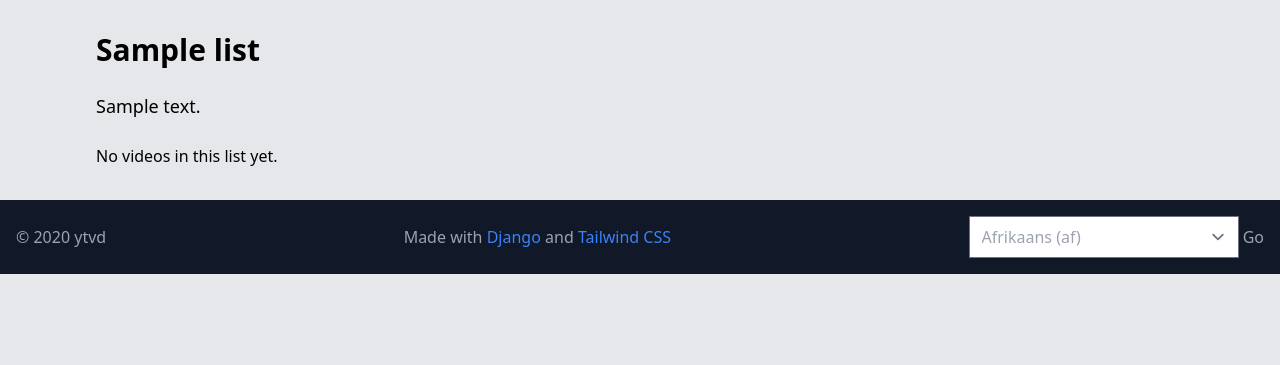
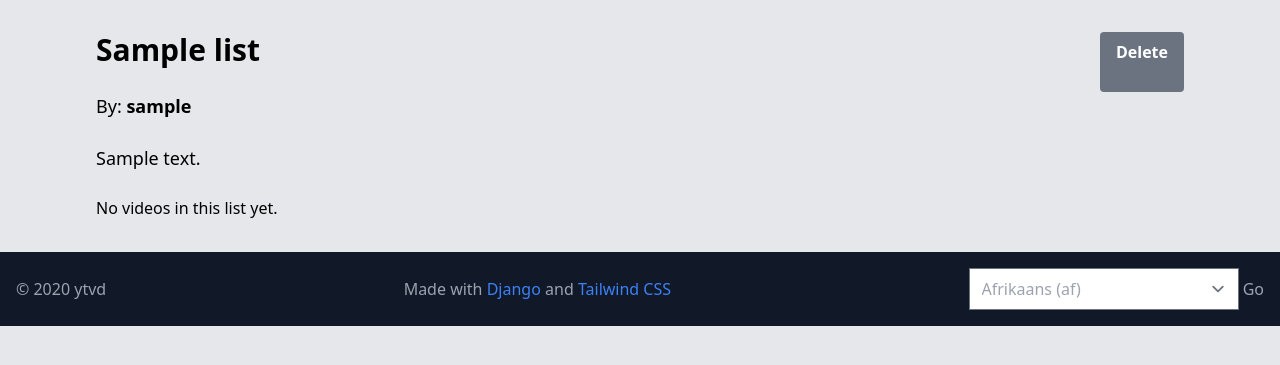
Before and after one commit to dbeley/tuberank, a Django app: template ratings/templates/lists/list_details.html in a window 1280 px wide. Shown: the part 64-429 px from the top of the page. Run offline with Django 4.2, Linux system fonts and the light colour scheme; the template is opened without the code that fills it: most values are stand-ins (such as "Sample title", 1, 10 or a date in 2020); style sheets or scripts are compiled from the project's sources; some libraries are stand-ins or nearby versions.

Commit message:
Add feature to delete video from list

```diff
--- a/ratings/templates/lists/list_details.html
+++ b/ratings/templates/lists/list_details.html
@@ -3,14 +3,20 @@
 
 {% block content %}
   <div class="max-w-6xl mx-auto px-4 sm:px-6 lg:px-8">
-    <h1 class="text-3xl font-bold mb-6">{{ list.name }}</h1>
-    <p class="text-lg mb-6">{{ list.description }}</p>
+    <div class="flex justify-right">
+    <h1 class="text-3xl font-bold mb-6 w-full">{{ list.name }}</h1>
+      <a href="{% url 'list_delete' pk=list.id %}" class="ml-4 bg-gray-500 hover:bg-gray-700 text-white font-bold py-2 px-4 rounded">
+        {% translate "Delete" %}
+      </a>
+    </div>
+    <p class="text-lg mb-6">{% blocktranslate with username=list.user.username %}By: <span class="font-bold">{{ username }}</span>{% endblocktranslate %}</p>
+    <p class="text-lg mb-6 w-full">{{ list.description }}</p>
 
   {% if list.videos.exists %}
     <h2>{% translate "Videos in this list:" %}</h2>
     <ul id="video-list">
       {% for video in list.videos.all %}
-        <li class="draggable-item" data-video-id="{{ video.id }}">
+        <li class="flex-justify-right">
           {% include "videos/video_item.html" %}
         </li>
       {% endfor %}
@@ -19,31 +25,4 @@
     <p>{% translate "No videos in this list yet." %}</p>
   {% endif %}
   </div>
-
-  <script>
-    $(document).ready(function() {
-      $('#video-list').sortable({
-        update: function(event, ui) {
-          // Get the new order of the videos
-          var videoIds = [];
-          $('#video-list .draggable-item').each(function() {
-            videoIds.push($(this).data('video-id'));
-          });
-
-          // Update the server with the new order
-          $.ajax({
-            url: "{% url 'homepage' %}",
-            type: "POST",
-            data: {
-              video_ids: videoIds
-            },
-            success: function(response) {
-              // Reload the page to update the list
-              location.reload();
-            }
-          });
-        }
-      });
-    });
-  </script>
 {% endblock content %}
--- a/ratings/templates/lists/lists.html
+++ b/ratings/templates/lists/lists.html
@@ -46,9 +46,9 @@
               <p class="text-gray-600">{% blocktranslate with count=list.videos.count %}{{ count }} Videos{% endblocktranslate %}</p>
             </a>
             <div class="items-right">
-              <a href="{% url 'list_delete' pk=list.id %}" class="ml-4 bg-blue-500 hover:bg-blue-600 text-white font-bold py-2 px-4 rounded">
-                {% translate "Edit" %}
-              </a>
+              {# <a href="{% url 'list_delete' pk=list.id %}" class="ml-4 bg-blue-500 hover:bg-blue-600 text-white font-bold py-2 px-4 rounded"> #}
+                {# {% translate "Edit" %} #}
+              {# </a> #}
               <a href="{% url 'list_delete' pk=list.id %}" class="ml-4 bg-gray-500 hover:bg-gray-700 text-white font-bold py-2 px-4 rounded">
                 {% translate "Delete" %}
               </a>
--- a/ratings/templates/videos/video_details.html
+++ b/ratings/templates/videos/video_details.html
@@ -16,7 +16,7 @@
     <h1 class="text-4xl font-bold mb-8">{{ video.last_snapshot.title_en }}</h1>
     <div class="grid grid-cols-1 md:grid-cols-2 gap-8">
         <div class="bg-white shadow-md rounded-lg p-4" >
-        <img src="{{ video.last_snapshot.thumbnail_url }}" alt="{{ video.last_snapshot.title_en }}" class="h-full w-full object-cover mr-4">
+        <img src="{{ video.last_snapshot.thumbnail_url }}" alt="{{ video.last_snapshot.title_en }}" class="h-80 w-full object-cover mr-4">
             <div class="flex justify-start pt-4">
                 <a href="{{ video.url }}" target="_blank" class="bg-blue-500 hover:bg-blue-700 text-white font-bold py-2 px-4 rounded">
                     {% translate "Watch on YouTube" %}
@@ -79,7 +79,9 @@
                         <p class="text-gray-700 text-base mb-2">{{ rating.review_body | truncatechars:250 | safe | linebreaks }}</p>
                         <div class="flex justify-between items-center text-gray-700 text-base mb-2 pt-4">
                             <p class="mr-4">{% blocktranslate with rating=rating.rating|custom_rating %}Rating: <span class="font-bold">{{ rating }}</span>{% endblocktranslate %}</p>
+                            <a href="{% url 'profile' username=rating.user.username %}" class="ml-4 bg-gray-500 hover:bg-gray-700 text-white font-bold py-2 px-4 rounded">
                             <p>{% blocktranslate with username=rating.user.username %}By: <span class="font-bold">{{ username }}</span>{% endblocktranslate %}</p>
+                            </a>
                             <a href="#" class="ml-4 bg-gray-500 hover:bg-gray-700 text-white font-bold py-2 px-4 rounded">
                                 {% translate "Read the review" %}
                             </a>
--- a/ratings/templates/videos/video_item.html
+++ b/ratings/templates/videos/video_item.html
@@ -25,5 +25,10 @@
             {% translate "Rate this video" %}
         </a>
         {% endif %}
+        {% if list %}
+        <a href="{% url 'list_delete_item' list_pk=list.id video_pk=video.id %}" class="ml-4 bg-gray-500 hover:bg-gray-700 text-white text-sm font-bold py-2 px-4 rounded">
+            {% translate "Delete item from list" %}
+        </a>
+        {% endif %}
     </div>
 </div>
--- a/ratings/urls.py
+++ b/ratings/urls.py
@@ -59,6 +59,11 @@ urlpatterns = [
         name="list_delete",
     ),
     path(
+        "list/<int:list_pk>/delete/<int:video_pk>",
+        ratings.lists.views.VideoListDeleteItemView.as_view(),
+        name="list_delete_item",
+    ),
+    path(
         "tags",
         ratings.tags.views.TagsView.as_view(),
         name="tags",
```
Also changed, not shown: ratings/lists/views.py (+16 -0 lines), README.md.
